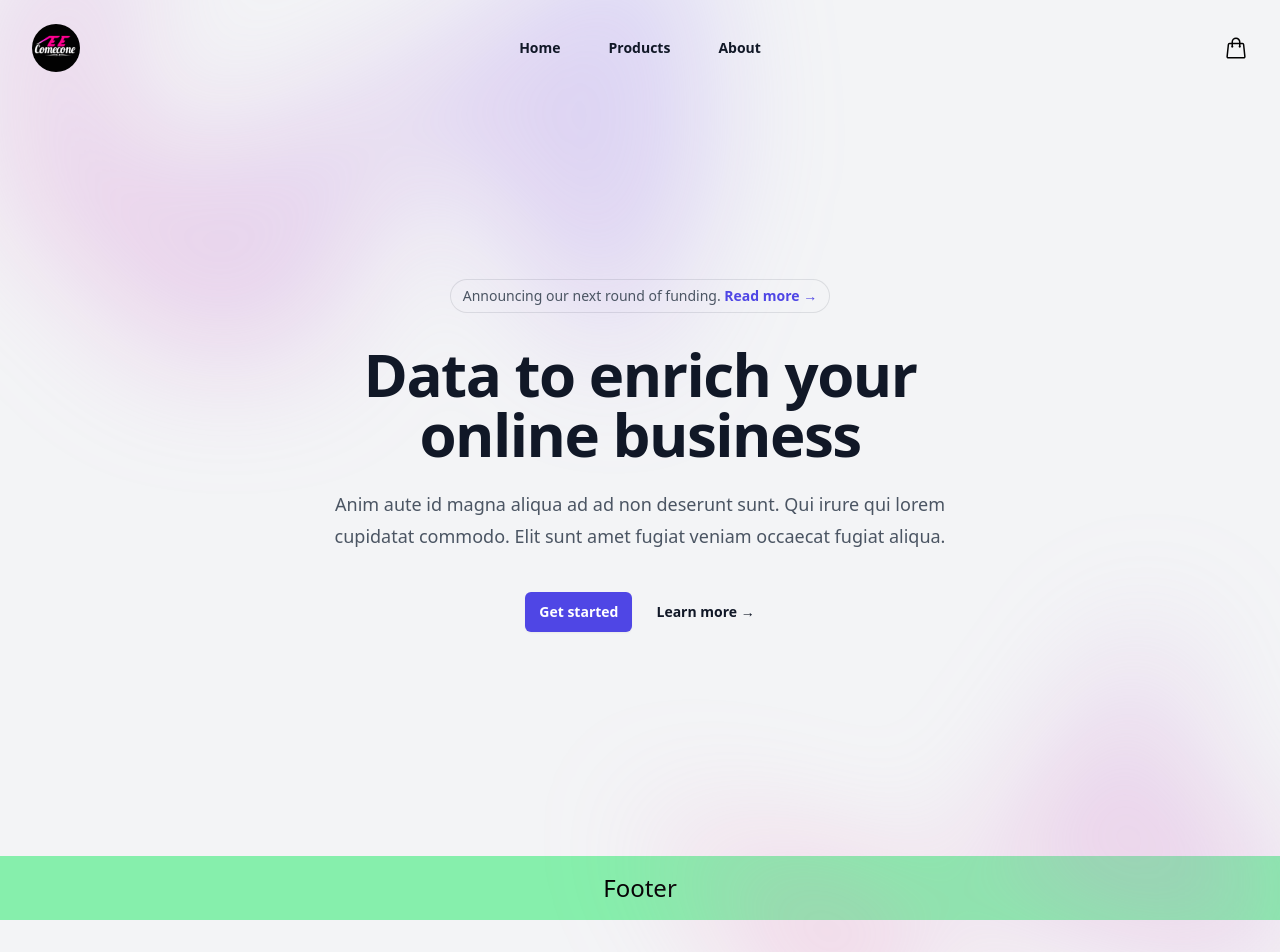
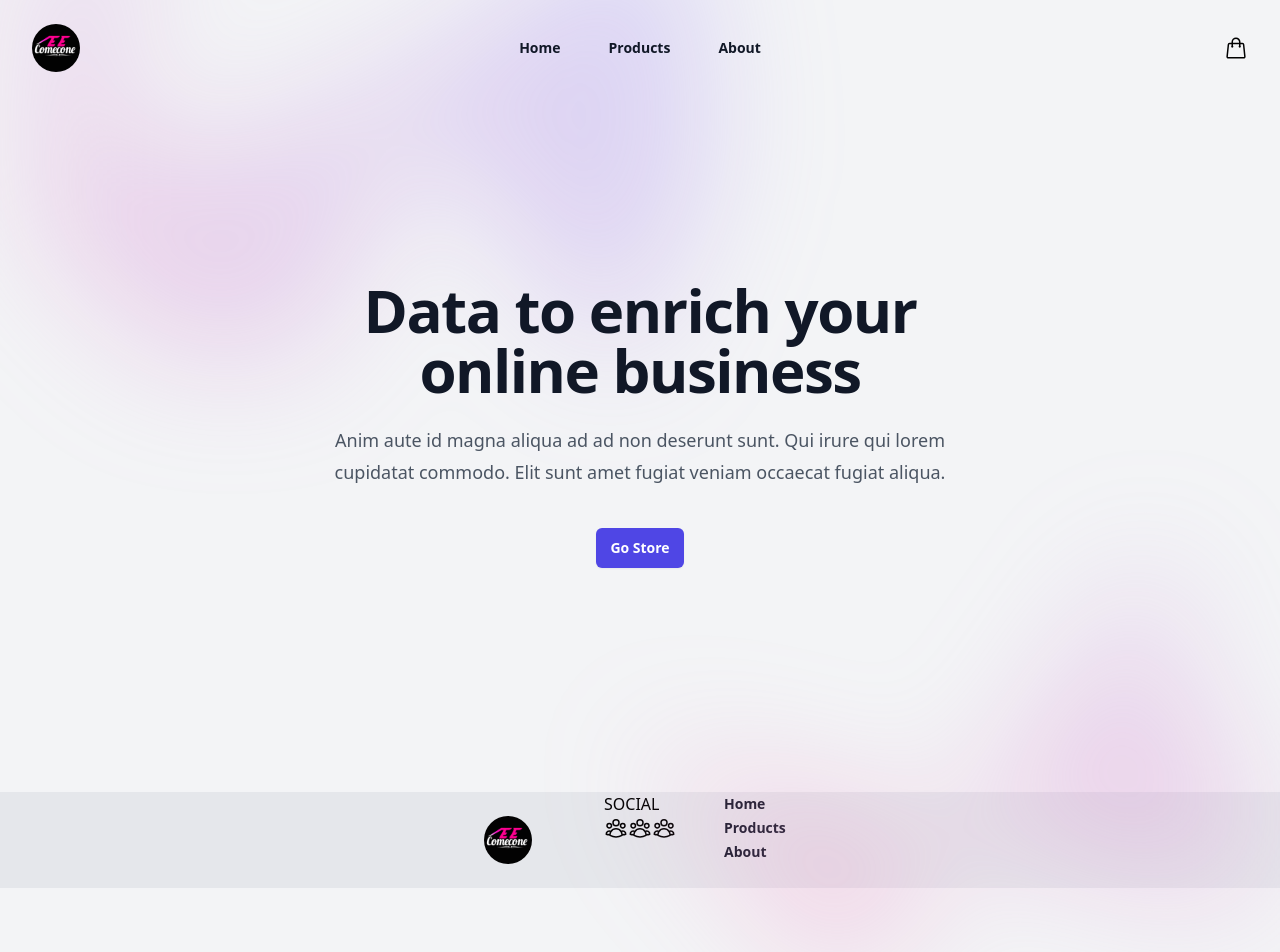
Before and after one commit to MarW5/sklep_ecommerce, a Next.js app: page / in a window 1280 px wide. Shown: the top 952 px of the page. Built offline with nearby package versions, Linux system fonts and the light colour scheme.

Commit message:
layout products list and single

```diff
--- a/src/components/Footer.tsx
+++ b/src/components/Footer.tsx
@@ -1,8 +1,37 @@
-export const Footer = () =>{
+import { Logo } from "./Header/Logo"
+import { NavLink } from "./Header/NavLinks"
+
+export const Footer = () => {
+    const navigation = [
+        { name: 'Home', href: '/', current: true },
+        { name: 'Products', href: '/products', current: false },
+        { name: 'About', href: '/about', current: false },
+    ]
     return (
-        <footer className="w-full bg-green-300 flex justify-center">
-            <div className="w-4/5 flex justify-evenly p-4 text-2xl">
-                Footer
+        <footer className="w-full bg-gray-200 flex justify-center">
+            <div className="grid grid-cols-3 gap-12">
+                <div>
+                    <Logo />
+                </div>
+                <div>
+                    <div>SOCIAL</div>
+                    <div className="grid grid-cols-3">
+                        <svg xmlns="http://www.w3.org/2000/svg" fill="none" viewBox="0 0 24 24" strokeWidth={1.5} stroke="currentColor" className="w-6 h-6">
+                            <path strokeLinecap="round" strokeLinejoin="round" d="M18 18.72a9.094 9.094 0 003.741-.479 3 3 0 00-4.682-2.72m.94 3.198l.001.031c0 .225-.012.447-.037.666A11.944 11.944 0 0112 21c-2.17 0-4.207-.576-5.963-1.584A6.062 6.062 0 016 18.719m12 0a5.971 5.971 0 00-.941-3.197m0 0A5.995 5.995 0 0012 12.75a5.995 5.995 0 00-5.058 2.772m0 0a3 3 0 00-4.681 2.72 8.986 8.986 0 003.74.477m.94-3.197a5.971 5.971 0 00-.94 3.197M15 6.75a3 3 0 11-6 0 3 3 0 016 0zm6 3a2.25 2.25 0 11-4.5 0 2.25 2.25 0 014.5 0zm-13.5 0a2.25 2.25 0 11-4.5 0 2.25 2.25 0 014.5 0z" />
+                        </svg>
+                        <svg xmlns="http://www.w3.org/2000/svg" fill="none" viewBox="0 0 24 24" strokeWidth={1.5} stroke="currentColor" className="w-6 h-6">
+                            <path strokeLinecap="round" strokeLinejoin="round" d="M18 18.72a9.094 9.094 0 003.741-.479 3 3 0 00-4.682-2.72m.94 3.198l.001.031c0 .225-.012.447-.037.666A11.944 11.944 0 0112 21c-2.17 0-4.207-.576-5.963-1.584A6.062 6.062 0 016 18.719m12 0a5.971 5.971 0 00-.941-3.197m0 0A5.995 5.995 0 0012 12.75a5.995 5.995 0 00-5.058 2.772m0 0a3 3 0 00-4.681 2.72 8.986 8.986 0 003.74.477m.94-3.197a5.971 5.971 0 00-.94 3.197M15 6.75a3 3 0 11-6 0 3 3 0 016 0zm6 3a2.25 2.25 0 11-4.5 0 2.25 2.25 0 014.5 0zm-13.5 0a2.25 2.25 0 11-4.5 0 2.25 2.25 0 014.5 0z" />
+                        </svg>
+                        <svg xmlns="http://www.w3.org/2000/svg" fill="none" viewBox="0 0 24 24" strokeWidth={1.5} stroke="currentColor" className="w-6 h-6">
+                            <path strokeLinecap="round" strokeLinejoin="round" d="M18 18.72a9.094 9.094 0 003.741-.479 3 3 0 00-4.682-2.72m.94 3.198l.001.031c0 .225-.012.447-.037.666A11.944 11.944 0 0112 21c-2.17 0-4.207-.576-5.963-1.584A6.062 6.062 0 016 18.719m12 0a5.971 5.971 0 00-.941-3.197m0 0A5.995 5.995 0 0012 12.75a5.995 5.995 0 00-5.058 2.772m0 0a3 3 0 00-4.681 2.72 8.986 8.986 0 003.74.477m.94-3.197a5.971 5.971 0 00-.94 3.197M15 6.75a3 3 0 11-6 0 3 3 0 016 0zm6 3a2.25 2.25 0 11-4.5 0 2.25 2.25 0 014.5 0zm-13.5 0a2.25 2.25 0 11-4.5 0 2.25 2.25 0 014.5 0z" />
+                        </svg>
+                    </div>
+                </div>
+                <div className="flex flex-col">
+                    {navigation.map((item, index) => (
+                        <NavLink key={`${item}_${index}`} href={item.href} name={item.name} classes={'text-sm font-semibold leading-6 text-gray-900'} />
+                    ))}
+                </div>
             </div>
         </footer>
     )
--- a/src/components/Header/Logo.tsx
+++ b/src/components/Header/Logo.tsx
@@ -1,9 +1,10 @@
 import Image from "next/image";
 import logoImg from '../../styles/assets/logo1.png'
+import Link from "next/link";
 export const Logo = () => {
     const logoUrl = './../styles/assets/logo1.png'
     return (
-        <a href="#" className="-m-1.5 p-1.5">
+        <Link href="/" className="-m-1.5 p-1.5">
             <span className="sr-only">Your Company</span>
                 <Image
                     src={logoImg}
@@ -12,6 +13,6 @@ export const Logo = () => {
                     width={200}
                     height={200}
                 />
-        </a>
+        </Link>
     )
 }
--- a/src/components/Layout.tsx
+++ b/src/components/Layout.tsx
@@ -10,7 +10,7 @@ export const Layout = ({ children }: LayoutProps)=>{
     return(
         <>
             <Header/>
-                <main className="max-h-full flex justify-center flex-col">{children}</main>
+                <main className="mx-auto max-w-7xl px-8">{children}</main>
             <Footer/>
         </>
     )
--- a/src/components/Product.tsx
+++ b/src/components/Product.tsx
@@ -2,26 +2,39 @@ import Link from "next/link";
 import Image from "next/image";
 import { ProductDetailsType } from './ProductDetails'
 
-type ProductListItem = Pick<ProductDetailsType, "id" | "title" | "thumbnailUrl" | "thumbnailAlt">
+type ProductListItem = Pick<ProductDetailsType, "id" | "title" | "price" | "thumbnailUrl" | "thumbnailAlt">
 
 interface ProductType {
     data: ProductListItem
 }
 
 export const Product = ({ data }: ProductType) => {
-    const { id, title, thumbnailAlt, thumbnailUrl } = data;
+    const { id, title, price, thumbnailAlt, thumbnailUrl } = data;
     return (
-        <article className="group">
-            <Link href={`/products/${id}`}>
-                <div className="w-64 h-80 relative">
+        <>
+            <div className="group relative">
+                <div className="min-h-80 aspect-h-1 aspect-w-1 w-full overflow-hidden rounded-md bg-gray-200 lg:aspect-none group-hover:opacity-75 lg:h-80">
                     <Image
                         src={thumbnailUrl}
                         alt={thumbnailAlt}
-                        fill
+                        width={200}
+                        height={300}
+                        className="h-full w-full object-cover object-center lg:h-full lg:w-full"
                     />
                 </div>
-                <h2>{title}</h2>
-            </Link>
-        </article>
+                <div className="mt-4 flex justify-between">
+                    <div>
+                        <h3 className="text-sm text-gray-700">
+                            <a href={`/products/${id}`}>
+                                <span aria-hidden="true" className="absolute inset-0" />
+                                {title}
+                            </a>
+                        </h3>
+                        <p className="mt-1 text-sm text-gray-500">Kolor: czarny</p>
+                    </div>
+                    <p className="text-sm font-medium text-gray-900">{price}</p>
+                </div>
+            </div>
+        </>
     )
 }
--- a/src/components/ProductDetails.tsx
+++ b/src/components/ProductDetails.tsx
@@ -3,6 +3,7 @@ import { Rating } from "@/components/Rating";
 export interface ProductDetailsType {
     id: string;
     title: string;
+    price:number;
     description: string;
     thumbnailAlt: string,
     thumbnailUrl: string,
@@ -13,16 +14,21 @@ interface ProductType {
 }
 
 export const ProductDetails = ({ data }: ProductType) => {
-    const { title, description, thumbnailUrl, thumbnailAlt, rating } = data;
+    const { title, description, price, thumbnailUrl, thumbnailAlt, rating } = data;
     return (
-        <div>
-            <div className="p-4">
+        <div className="grid grid-cols-2 gap-x-8 gap-y-10 py-16">
+            <div className="p-4 relative">
                 <Image
                         src={thumbnailUrl}
                         alt={thumbnailAlt}
-                        fill
+                        width={400}
+                        height={700}
+                        className="h-full w-full object-cover object-center lg:h-full lg:w-full"
                     />
-                <h2>{title}</h2>
+
+            </div>
+            <div>
+            <h2>{title}</h2>
                 <div className="mt-2 text-sm leading-relaxed text-gray-500 line-clamp-3">
                     {description}</div>
                 <Rating rating={rating} />
--- a/src/pages/about.tsx
+++ b/src/pages/about.tsx
@@ -1,7 +1,9 @@
 const About = () => {
-  return (
-        <div className="font-bold">Strona About</div>
-  )
+    return (
+        <div className="p-12">
+            O nas
+        </div>
+    )
 }
 
 export default About;
--- a/src/pages/index.tsx
+++ b/src/pages/index.tsx
@@ -1,9 +1,11 @@
+import Link from 'next/link';
 import { Main } from '../components/Main';
 import { Layout } from '@/components/Layout';
 
 const Home = () => {
     return (
-        <div className="relative isolate px-6 pt-14 lg:px-8"><div
+        <div className="relative isolate px-6 pt-14 lg:px-8">
+            <div
                 className="absolute inset-x-0 -top-40 -z-10 transform-gpu overflow-hidden blur-3xl sm:-top-80"
                 aria-hidden="true"
             >
@@ -16,15 +18,6 @@ const Home = () => {
                 />
             </div>
             <div className="mx-auto max-w-2xl py-32 sm:py-48 lg:py-56">
-                <div className="hidden sm:mb-8 sm:flex sm:justify-center">
-                    <div className="relative rounded-full px-3 py-1 text-sm leading-6 text-gray-600 ring-1 ring-gray-900/10 hover:ring-gray-900/20">
-                        Announcing our next round of funding.{' '}
-                        <a href="#" className="font-semibold text-indigo-600">
-                            <span className="absolute inset-0" aria-hidden="true" />
-                            Read more <span aria-hidden="true">&rarr;</span>
-                        </a>
-                    </div>
-                </div>
                 <div className="text-center">
                     <h1 className="text-4xl font-bold tracking-tight text-gray-900 sm:text-6xl">
                         Data to enrich your online business
@@ -34,15 +27,12 @@ const Home = () => {
                         fugiat veniam occaecat fugiat aliqua.
                     </p>
                     <div className="mt-10 flex items-center justify-center gap-x-6">
-                        <a
-                            href="#"
+                        <Link
+                            href="/products"
                             className="rounded-md bg-indigo-600 px-3.5 py-2.5 text-sm font-semibold text-white shadow-sm hover:bg-indigo-500 focus-visible:outline focus-visible:outline-2 focus-visible:outline-offset-2 focus-visible:outline-indigo-600"
                         >
-                            Get started
-                        </a>
-                        <a href="#" className="text-sm font-semibold leading-6 text-gray-900">
-                            Learn more <span aria-hidden="true">→</span>
-                        </a>
+                            Go Store
+                        </Link>
                     </div>
                 </div>
             </div>
@@ -58,7 +48,9 @@ const Home = () => {
                     }}
                 />
             </div>
+
         </div>
+
     );
 }
 
--- a/src/pages/products.tsx
+++ b/src/pages/products.tsx
@@ -6,20 +6,19 @@ import { GetProductListDocument, GetProductListQuery } from "@/generated/graphql
 const ProductsPage = ({ data }: InferGetStaticPropsType<typeof getStaticProps>) => {
 
     return (
-            <ul className="grid lg:grid-cols-4 md:grid-cols-2 grid-cols-1 ">
+            <div className="mt-6 grid grid-cols-1 gap-x-6 gap-y-10 sm:grid-cols-2 lg:grid-cols-4 xl:gap-x-8">
                 {data.products.map((product) => {
                     return (
-                        <li key={product.id}>
-                            <Product data={{
+                            <Product key={product.id} data={{
                                 id: product.slug,
                                 title: product.name,
+                                price: product.price,
                                 thumbnailUrl: product.images[0].url,
                                 thumbnailAlt: product.name,
                             }} />
-                        </li>
                     );
                 })}
-            </ul>
+            </div>
     )
 }
 
--- a/src/pages/products/[productId].tsx
+++ b/src/pages/products/[productId].tsx
@@ -16,6 +16,7 @@ const ProductIdPage = ({ data, }: InferGetStaticPropsType<typeof getStaticProps>
                     data={{
                         id: data.slug,
                         title: data.name,
+                        price: data.price,
                         description: data.description,
                         thumbnailUrl: data.images[0].url,
                         thumbnailAlt: data.name,
```
Lines whose indentation alone changed are shown as unchanged.
